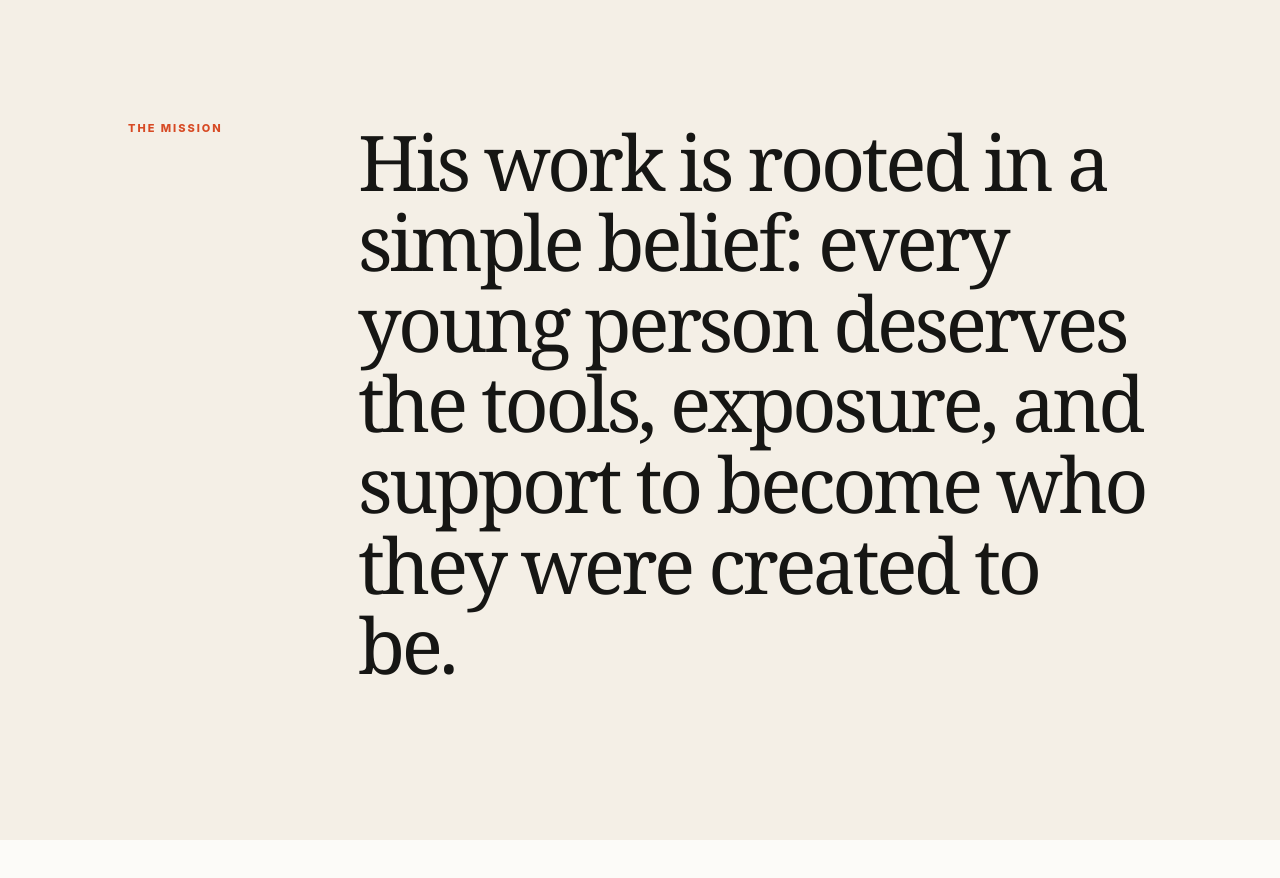
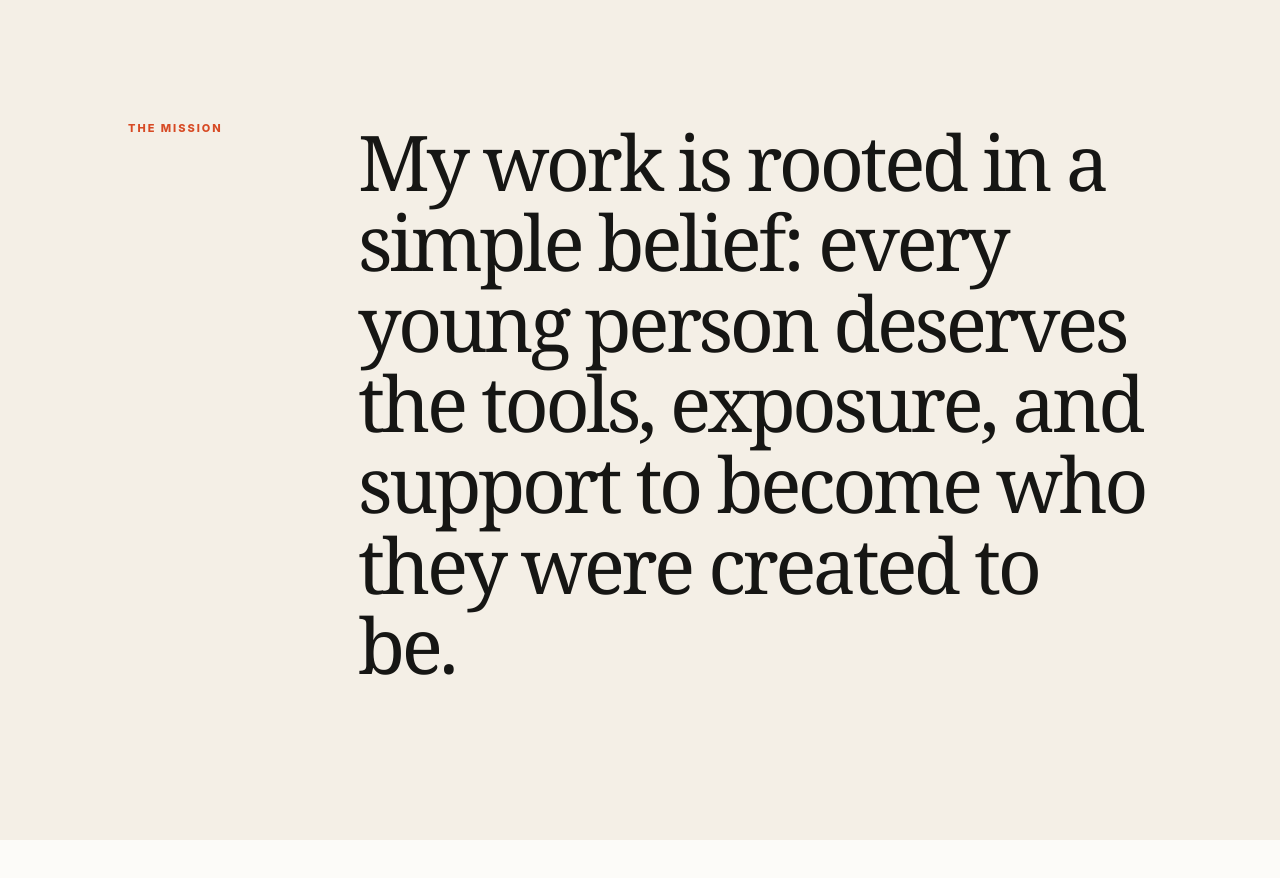
Before and after one commit to Phemmy-Dev/josh-site, a React (Vite) app: page / in a window 1280 px wide. Shown: the part 880-1758 px from the top of the page. Built offline with nearby package versions, Linux system fonts and the light colour scheme.

Commit message:
updated mission

```diff
--- a/src/App.tsx
+++ b/src/App.tsx
@@ -157,7 +157,7 @@ function App() {
 
         <section className="manifesto" aria-label="Joshua's mission">
           <p className="section-label">The mission</p>
-          <p className="manifesto-copy">His work is rooted in a simple belief: every young person deserves the tools, exposure, and support to become who they were created to be.</p>
+          <p className="manifesto-copy">My work is rooted in a simple belief: every young person deserves the tools, exposure, and support to become who they were created to be.</p>
         </section>
 
         <section className="about section" id="about">
```
